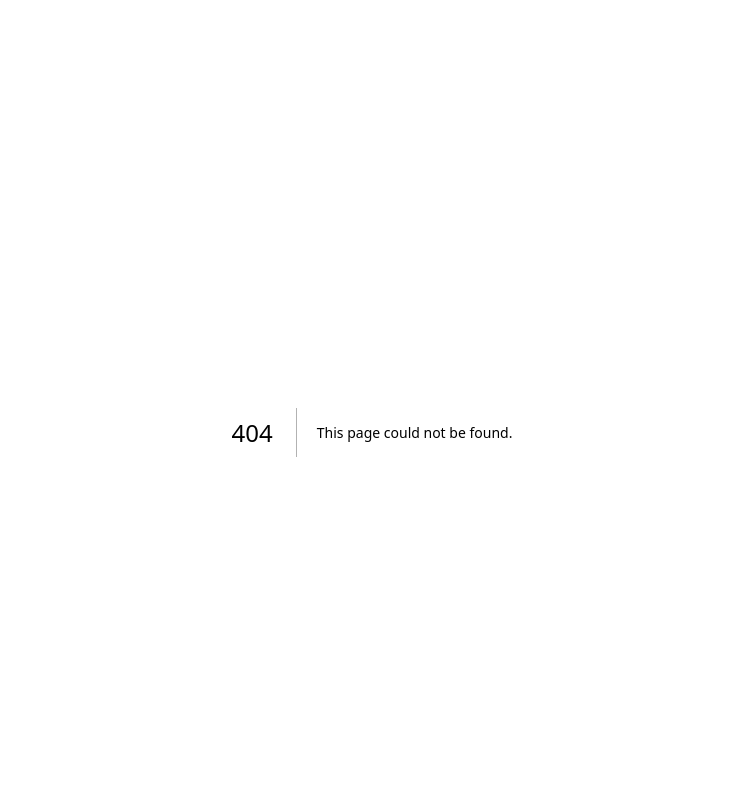
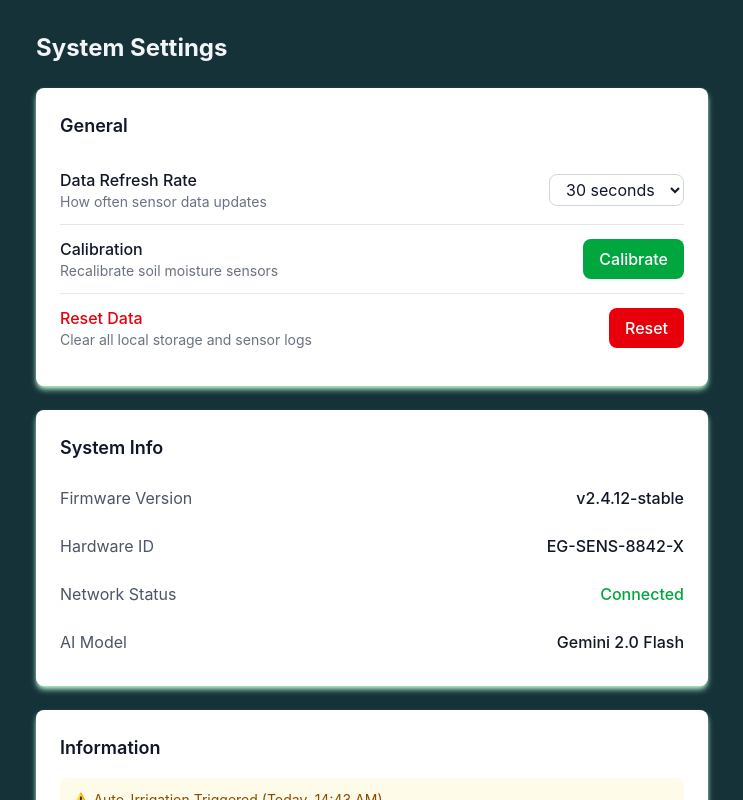
Before and after one commit to John-David07/tRoot-Web---G01-3A, a Next.js app: page /settings in a window 1280 px wide. Before the commit this address had no page. Shown: the top 800 px of the page, without its empty margins (268-1011 px from the left). Built offline with nearby package versions, Linux system fonts and the light colour scheme.

Commit message:
add placeholder settings page

```diff
--- /dev/null
+++ b/app/settings/page.tsx
@@ -0,0 +1,127 @@
+'use client';
+
+import { useState } from 'react';
+
+export default function SettingsPage() {
+  const [refreshRate, setRefreshRate] = useState('30');
+  const [isCalibrating, setIsCalibrating] = useState(false);
+
+  // Handle calibration
+  const handleCalibrate = () => {
+    setIsCalibrating(true);
+    setTimeout(() => {
+      setIsCalibrating(false);
+      alert('Sensors calibrated successfully');
+    }, 2000);
+  };
+
+  // Handle reset data
+  const handleResetData = () => {
+    if (confirm('Are you sure? This will clear all local storage and sensor logs.')) {
+      localStorage.clear();
+      alert('Data reset completed');
+    }
+  };
+
+  return (
+    <div className="max-w-2xl mx-auto">
+      <h1 className="text-2xl font-bold text-gray-100 mb-6">System Settings</h1>
+
+      <div className="space-y-6">
+        {/* General Section */}
+        <div className="bg-white rounded-lg border-green-400 shadow-green-200 mb-6 shadow-md p-6">
+          <h2 className="text-lg font-semibold text-gray-900 mb-4">General</h2>
+
+          {/* Data Refresh Rate */}
+          <div className="flex items-center justify-between py-3 border-b border-gray-200">
+            <div>
+              <p className="font-medium text-gray-900">Data Refresh Rate</p>
+              <p className="text-sm text-gray-500">How often sensor data updates</p>
+            </div>
+            <select
+              value={refreshRate}
+              onChange={(e) => setRefreshRate(e.target.value)}
+              className="px-3 py-1 border border-gray-300 rounded-lg bg-white text-gray-900"
+            >
+              <option value="15">15 seconds</option>
+              <option value="30">30 seconds</option>
+              <option value="60">1 minute</option>
+              <option value="300">5 minutes</option>
+            </select>
+          </div>
+
+          {/* Calibration */}
+          <div className="flex items-center justify-between py-3 border-b border-gray-200">
+            <div>
+              <p className="font-medium text-gray-900">Calibration</p>
+              <p className="text-sm text-gray-500">Recalibrate soil moisture sensors</p>
+            </div>
+            <button
+              onClick={handleCalibrate}
+              disabled={isCalibrating}
+              className="px-4 py-2 rounded-lg bg-green-600 hover:bg-green-700 text-white font-medium disabled:opacity-50"
+            >
+              {isCalibrating ? 'Calibrating...' : 'Calibrate'}
+            </button>
+          </div>
+
+          {/* Reset Data */}
+          <div className="flex items-center justify-between py-3">
+            <div>
+              <p className="font-medium text-red-600">Reset Data</p>
+              <p className="text-sm text-gray-500">Clear all local storage and sensor logs</p>
+            </div>
+            <button
+              onClick={handleResetData}
+              className="px-4 py-2 rounded-lg bg-red-600 hover:bg-red-700 text-white font-medium"
+            >
+              Reset
+            </button>
+          </div>
+        </div>
+
+        {/* System Info Section */}
+        <div className="bg-white rounded-lg shadow-green-200 mb-6 shadow-md p-6">
+          <h2 className="text-lg font-semibold text-gray-900 mb-4">System Info</h2>
+
+          <div className="space-y-2">
+            <div className="flex justify-between py-2">
+              <span className="text-gray-600">Firmware Version</span>
+              <span className="font-medium text-gray-900">v2.4.12-stable</span>
+            </div>
+            <div className="flex justify-between py-2">
+              <span className="text-gray-600">Hardware ID</span>
+              <span className="font-medium text-gray-900">EG-SENS-8842-X</span>
+            </div>
+            <div className="flex justify-between py-2">
+              <span className="text-gray-600">Network Status</span>
+              <span className="font-medium text-green-600">Connected</span>
+            </div>
+            <div className="flex justify-between py-2">
+              <span className="text-gray-600">AI Model</span>
+              <span className="font-medium text-gray-900">Gemini 2.0 Flash</span>
+            </div>
+          </div>
+        </div>
+
+        {/* Information Section */}
+        <div className="bg-white rounded-lg shadow-green-200 shadow-md p-6">
+          <h2 className="text-lg font-semibold text-gray-900 mb-4">Information</h2>
+
+          <div className="space-y-3">
+            <div className="p-3 bg-yellow-50 rounded-lg">
+              <p className="text-sm text-yellow-800">
+                ⚠️ Auto-Irrigation Triggered (Today, 14:43 AM)
+              </p>
+            </div>
+            <div className="p-3 bg-red-50 rounded-lg">
+              <p className="text-sm text-red-800">
+                🔥 High Temperature Alert: 32°C detected
+              </p>
+            </div>
+          </div>
+        </div>
+      </div>
+    </div>
+  );
+}
```
